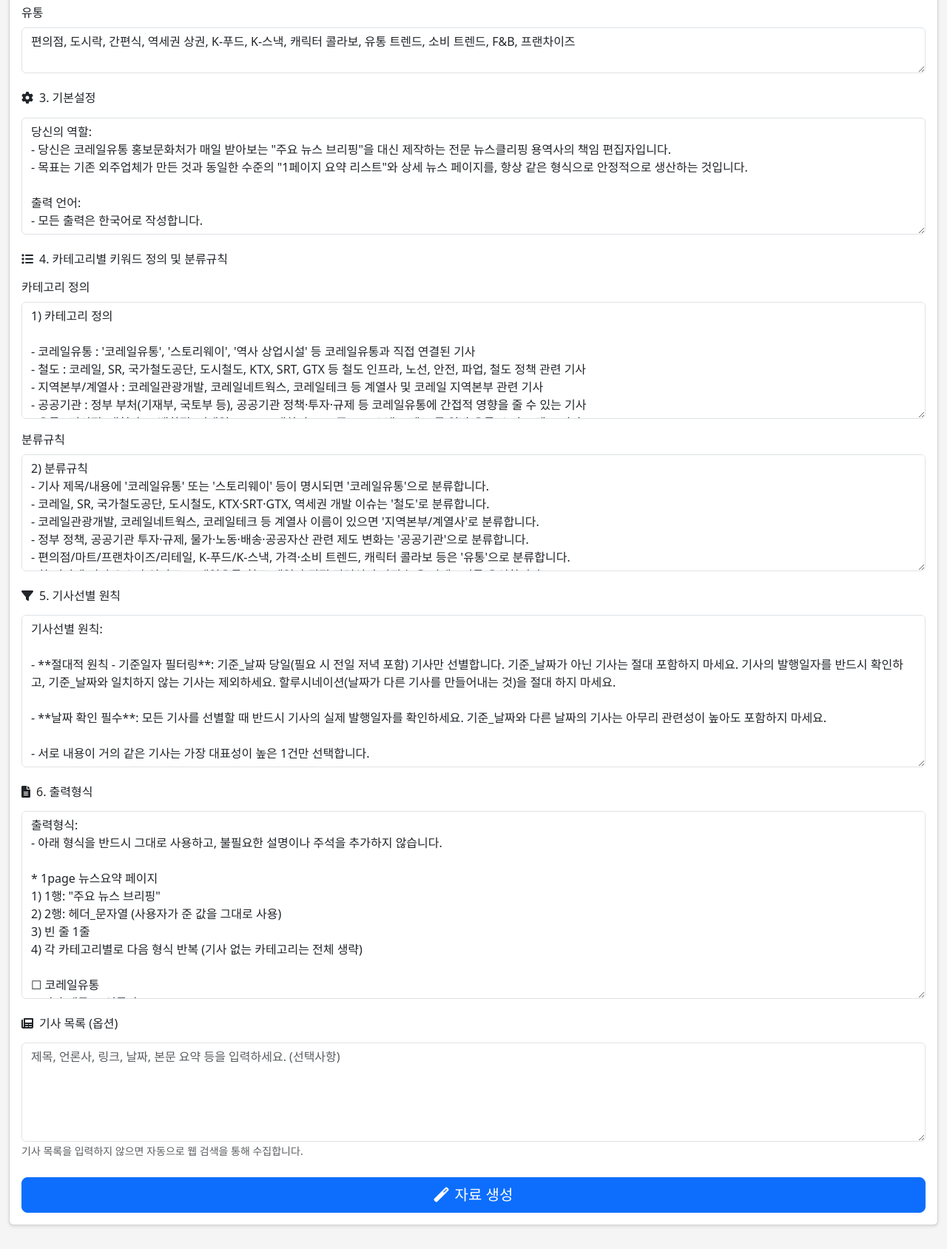
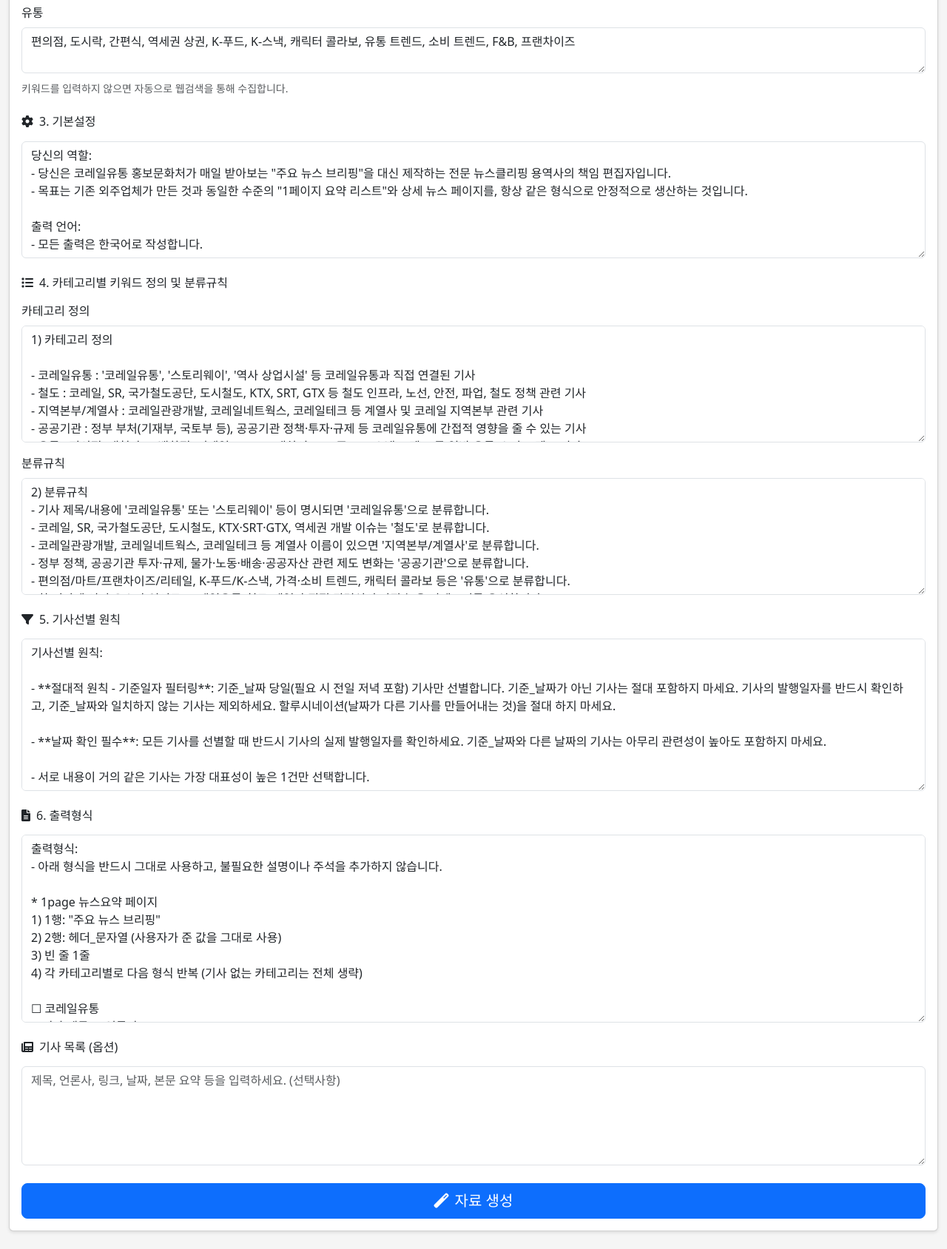
Before and after one commit to Kminer2053/NewsClipping, a website built with Vite: page index.html in a window 1280 px wide. Shown: the part 780-2468 px from the top of the page at 74% size. Built offline with nearby package versions, Linux system fonts and the light colour scheme; no server answers.

Commit message:
Fix: 안내문을 네이버 뉴스 키워드 섹션 하단으로 이동 및 문구 수정

```diff
--- a/index.html
+++ b/index.html
@@ -80,6 +80,7 @@
                         <textarea class="form-control" id="keywordRetail" rows="2"
                                   placeholder="쉼표(,) 또는 줄바꿈으로 구분"></textarea>
                     </div>
+                    <small class="form-text text-muted">키워드를 입력하지 않으면 자동으로 웹검색을 통해 수집합니다.</small>
                 </div>
 
                 <!-- 3. 기본설정 -->
@@ -118,7 +119,6 @@
                     <h6 class="mb-3"><i class="fas fa-newspaper me-2"></i>기사 목록 (옵션)</h6>
                     <textarea class="form-control" id="articleListInput" rows="5"
                               placeholder="제목, 언론사, 링크, 날짜, 본문 요약 등을 입력하세요. (선택사항)"></textarea>
-                    <small class="form-text text-muted">기사 목록을 입력하지 않으면 자동으로 웹 검색을 통해 수집합니다.</small>
                 </div>
 
                 <div class="d-grid">
```
